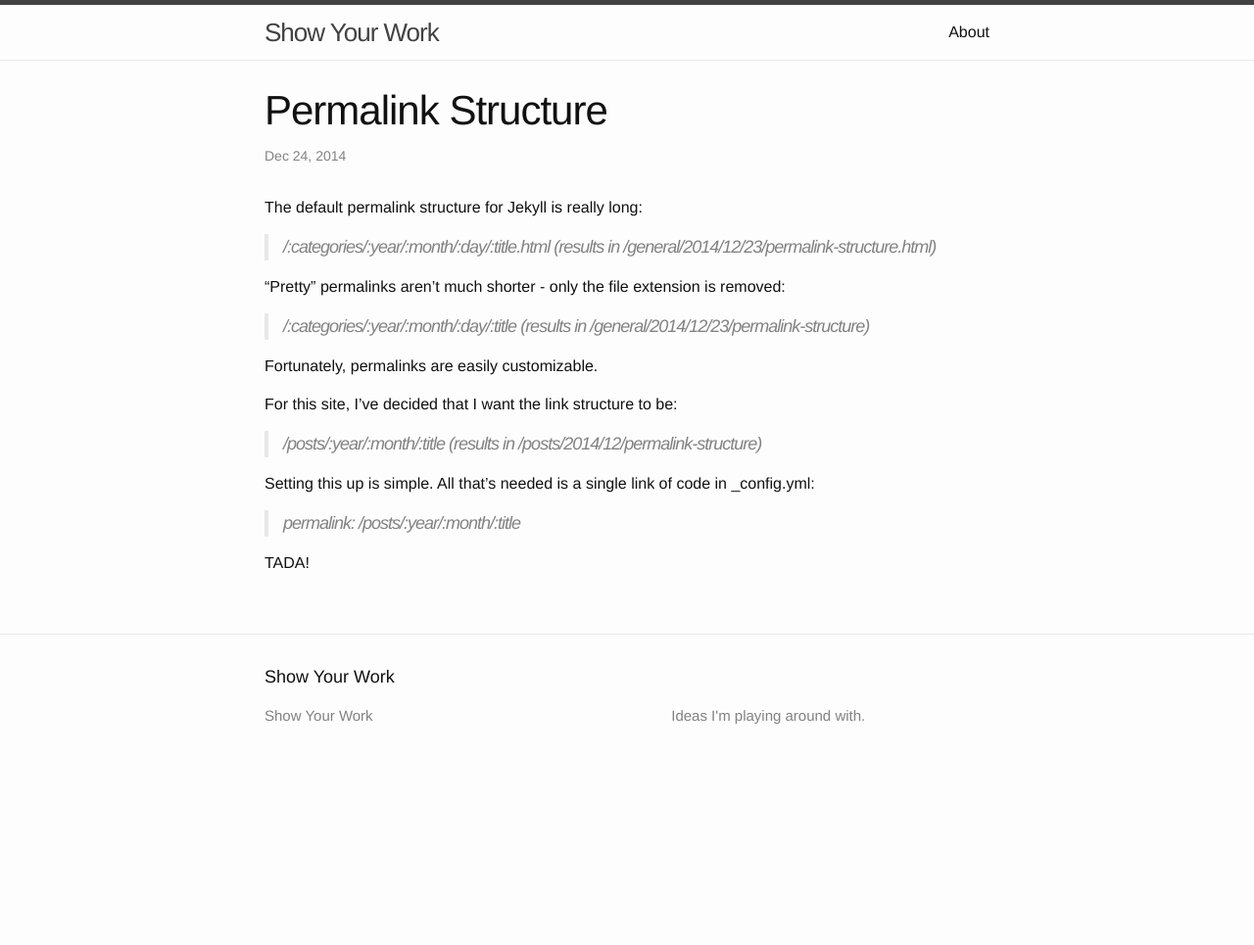
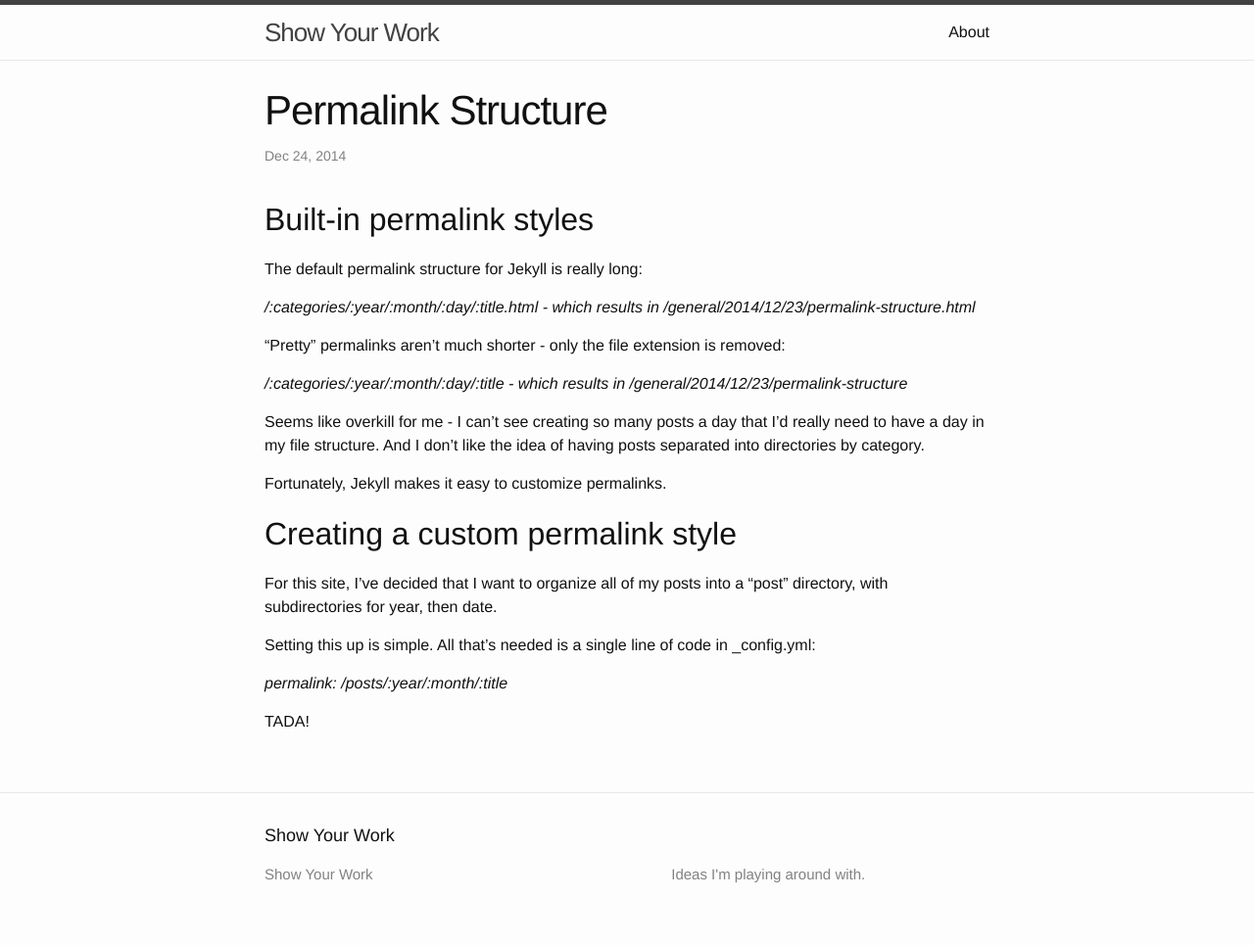
Before and after one commit to khealy/khealy.github.io, a Jekyll site: the page built from _posts/2014-12-24-permalink-structure.markdown, in a window 1280 px wide. Shown: the whole page at 98% size. Built offline with Jekyll 4.4.1, drawn with Linux system fonts in a browser that asks for light colours; before the commit the page ends 900 px from its top, so only the background shows below that.

Commit message:
Revised post

```diff
--- a/_posts/2014-12-24-permalink-structure.markdown
+++ b/_posts/2014-12-24-permalink-structure.markdown
@@ -4,22 +4,27 @@ title:  "Permalink Structure"
 date:   2014-12-24
 categories: jekyll
 ---
+
+##Built-in permalink styles
 The default permalink structure for Jekyll is really long:
 
-> /:categories/:year/:month/:day/:title.html (results in /general/2014/12/23/permalink-structure.html)
+*/:categories/:year/:month/:day/:title.html - which results in /general/2014/12/23/permalink-structure.html*
 
 "Pretty" permalinks aren't much shorter - only the file extension is removed:
 
-> /:categories/:year/:month/:day/:title (results in /general/2014/12/23/permalink-structure)
+*/:categories/:year/:month/:day/:title - which results in /general/2014/12/23/permalink-structure*
 
-Fortunately, permalinks are easily customizable.
+Seems like overkill for me - I can't see creating so many posts a day that I'd really need to have a day in my file structure. And I don't like the idea of having posts separated into directories by category.
 
-For this site, I've decided that I want the link structure to be:
 
-> /posts/:year/:month/:title (results in /posts/2014/12/permalink-structure)
+Fortunately, Jekyll makes it easy to customize permalinks.
 
-Setting this up is simple. All that's needed is a single link of code in _config.yml:
+##Creating a custom permalink style
 
-> permalink: /posts/:year/:month/:title
+For this site, I've decided that I want to organize all of my posts into a "post" directory, with subdirectories for year, then date.
+
+Setting this up is simple. All that's needed is a single line of code in _config.yml:
+
+*permalink: /posts/:year/:month/:title*
 
 TADA!
```
